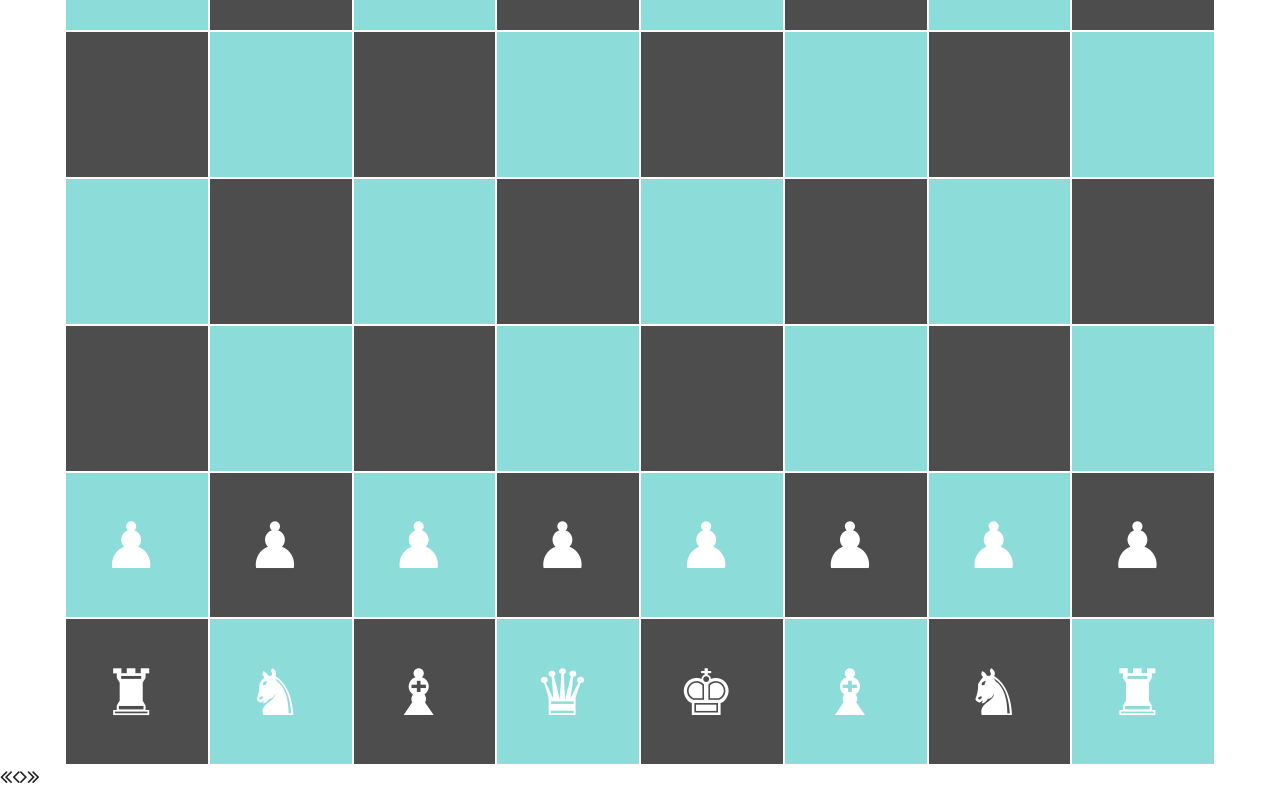
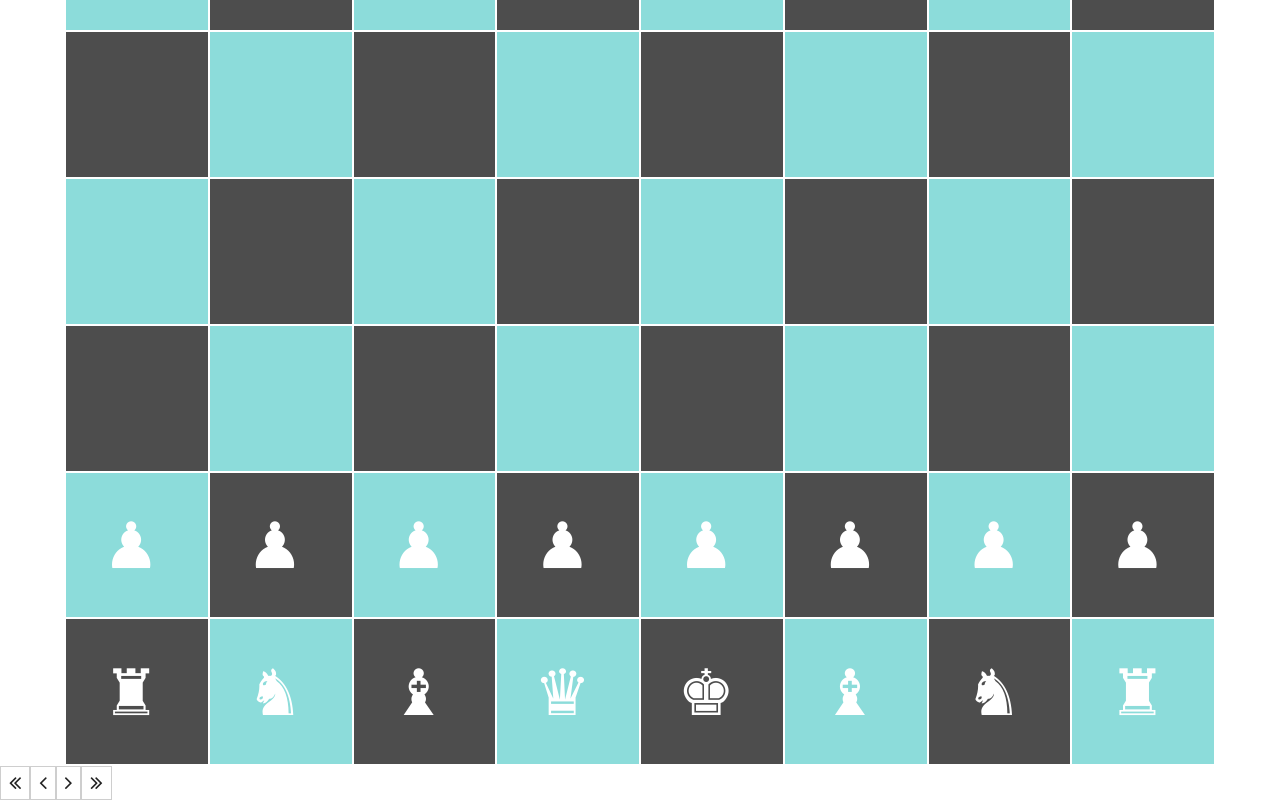
Before and after one commit to mfees/TIY-Chessboard, a plain HTML site: page index.html in a window 1280 px wide. Shown: the part 410-1210 px from the top of the page. Drawn offline with nearby package versions, Linux system fonts and the light colour scheme.

Commit message:
had to make some fixes on the buttons

```diff
--- a/css/main.css
+++ b/css/main.css
@@ -115,6 +115,12 @@ tr {
 tbody :nth-child(even) td:nth-child(even),
 tbody :nth-child(odd) td:nth-child(odd) {
 background-color: #8cdcda;
+}
+
+.fa {
+    border: 1px solid #cecece;
+    padding: 8px;
+    margin: 0, auto;
 }
 
 .piece::before {
--- a/js/main.js
+++ b/js/main.js
@@ -110,7 +110,6 @@ document.write('<i class="fa fa-angle-left fa-lg"></i>');
 document.write('<i class="fa fa-angle-right fa-lg"></i>');
 document.write('<i class="fa fa-angle-double-right fa-lg"></i>');
 
-
 //var board = [
 //    ['R', 'N', 'B', 'Q', 'K', 'B', 'N', 'R'],
 //    ['P', 'P', 'P', 'P',  'P', 'P', 'P', 'P'],
```
